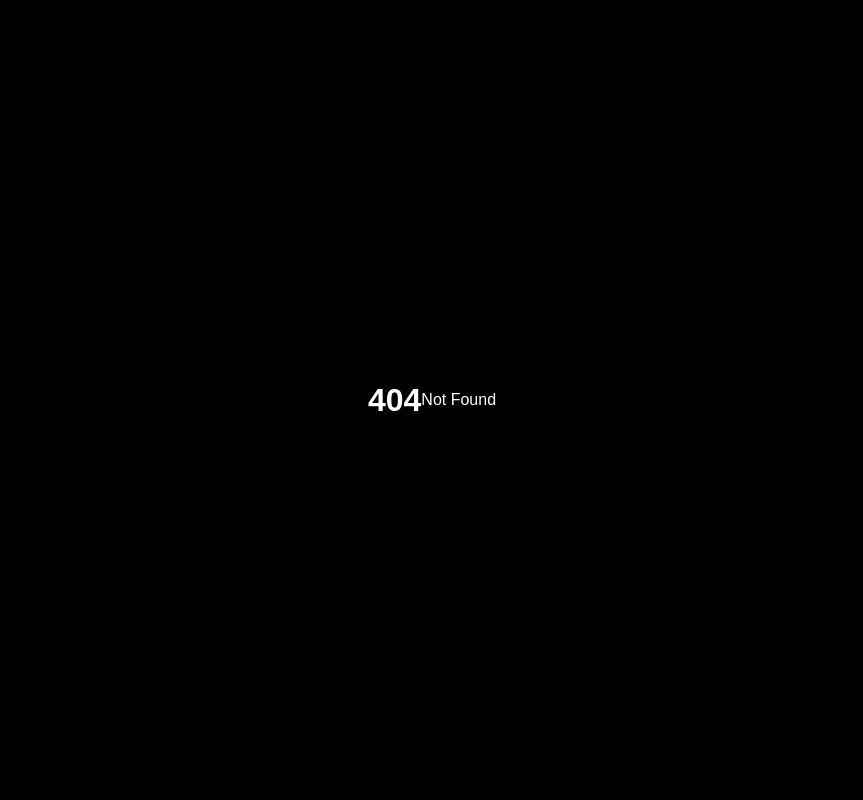
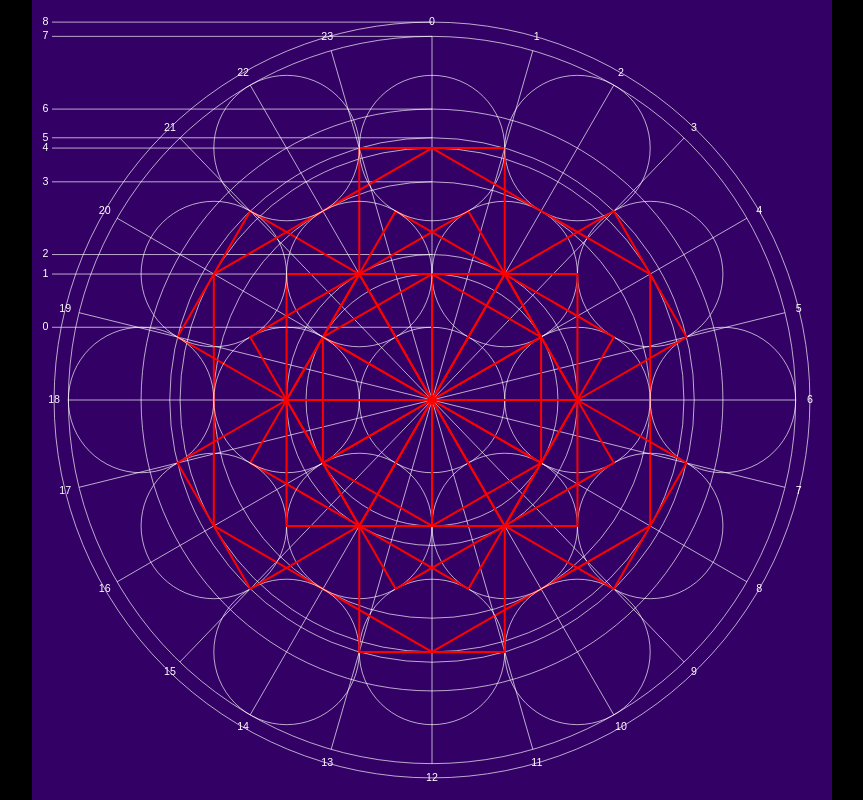
Before and after one commit to dopplerreflect/starts-with-a, a SvelteKit app: page /hex-thing in a window 1280 px wide. Before the commit this address had no page. Shown: the whole page, without its empty margins (208-1071 px from the left). Built offline with nearby package versions, Linux system fonts and the light colour scheme.

Commit message:
add hex-thing

```diff
--- /dev/null
+++ b/src/routes/hex-thing/+page.svelte
@@ -0,0 +1,123 @@
+<script lang="ts">
+	import Background from '$lib/components/Background.svelte';
+	import PathBuilder from '$lib/components/PathBuilder.svelte';
+	import { SQRT3, arrayMap, radialPoint, radialPointString, viewBox } from '$lib/geometry';
+	import { useZoomableViewbox } from '$lib/use-zoomable-viewbox';
+	import { onMount } from 'svelte';
+	import { pathFromDSL } from '$lib/path-parser';
+	import { useSaveFile } from '$lib/save-svg';
+	const size = 1200;
+	const radii0 = arrayMap(5, (n) => (size / 11) * (n + 1));
+	const radii1 = radii0.slice(0, 3).map((r) => SQRT3 * r);
+	const radii = [...radii0, ...radii1, Math.sqrt(radii0[0] ** 2 + radii1[1] ** 2)].sort(
+		(a, b) => a - b
+	);
+	let a2 = 30 - Math.atan(radii[0] / radii[4]) * (180 / Math.PI);
+	const angles12 = arrayMap(12, (n) => 30 * n - 90);
+	const angles6 = angles12.filter((a) => a % 60 === 0);
+	const atanAngles = angles6.map((a) => [a - a2, a + a2]).flat();
+	const angles = [...angles12, ...atanAngles].sort((a, b) => a - b);
+
+	const parse = pathFromDSL(angles, radii);
+	let svg: SVGSVGElement;
+	onMount(() => {
+		const unmountZoomable = useZoomableViewbox(svg);
+		const unmountSaveFile = useSaveFile(svg);
+		return () => {
+			unmountZoomable();
+			unmountSaveFile();
+		};
+	});
+</script>
+
+<svg id="hex-thing" bind:this={svg} viewBox={viewBox(size)}>
+	<Background {size} fill="hsl(270, 100%, 20%)" />
+	<g id="whole" transform="rotate(0)">
+		{#each angles as a, i}
+			<path d={`M0 0L${radialPointString(a, radii[7])}`} stroke="white" />
+			<text
+				x={radialPoint(a, radii[8]).x}
+				y={radialPoint(a, radii[8]).y}
+				text-anchor="middle"
+				alignment-baseline="middle"
+				fill="white">{i}</text
+			>
+		{/each}
+		{#each radii as r, i}
+			<circle {r} stroke="white" stroke-width={1} fill="none" />
+			<path d={`M${-size / 2 + 30} ${-r}H0`} stroke="white" />
+			<text x={-size / 2 + 20} y={-r} fill="white" alignment-baseline="middle" text-anchor="middle"
+				>{i}</text
+			>
+		{/each}
+		{#each angles6 as a}
+			<circle
+				r={radii[0]}
+				cx={radialPoint(a, radii[2]).x}
+				cy={radialPoint(a, radii[2]).y}
+				stroke="white"
+				fill="none"
+			/>
+			<!-- <path
+				d={`M${radialPointString(a, radii[2])}L${radialPointString(a + 60, radii[2])}`}
+				stroke="blue"
+			/> -->
+			<path
+				d={`M${radialPointString(a + 30, radii0[0] * SQRT3)}L${radialPointString(
+					a + 90,
+					radii[0] * SQRT3
+				)}`}
+				stroke="red"
+				stroke-width={3}
+			/>
+			<circle
+				r={radii[0]}
+				cx={radialPoint(a + 30, radii[2] * SQRT3).x}
+				cy={radialPoint(a + 30, radii[2] * SQRT3).y}
+				stroke="white"
+				fill="none"
+			/>
+			<circle
+				r={radii[0]}
+				cx={radialPoint(a, radii[6]).x}
+				cy={radialPoint(a, radii[6]).y}
+				stroke="white"
+				fill="none"
+			/>
+			<!-- <path
+				d={`M${radialPointString(a, radii[6])}L${radialPointString(a + 60, radii[6])}`}
+				stroke="blue"
+			/> -->
+			<path
+				d={`M${radialPointString(a + 30, radii[2] * SQRT3)}L${radialPointString(
+					a + 90,
+					radii[2] * SQRT3
+				)}`}
+				stroke="red"
+				stroke-width={3}
+			/>
+			<path
+				d={parse('M22 2L23 5L1 5L2 2Z')}
+				stroke="red"
+				stroke-width={3}
+				fill="none"
+				transform={`rotate(${a})`}
+			/>
+			<path
+				d={`M0 0V${-radii[1]}H${radii[2]}V0Z`}
+				stroke="red"
+				stroke-width="3"
+				fill="none"
+				transform={`rotate(${a})`}
+			/>
+			<path
+				d={`M0 0V${-radii[1]}H${-radii[2]}V0Z`}
+				stroke="red"
+				stroke-width="3"
+				fill="none"
+				transform={`rotate(${a})`}
+			/>
+		{/each}
+		<!-- <PathBuilder {angles} {radii} /> -->
+	</g>
+</svg>
```
